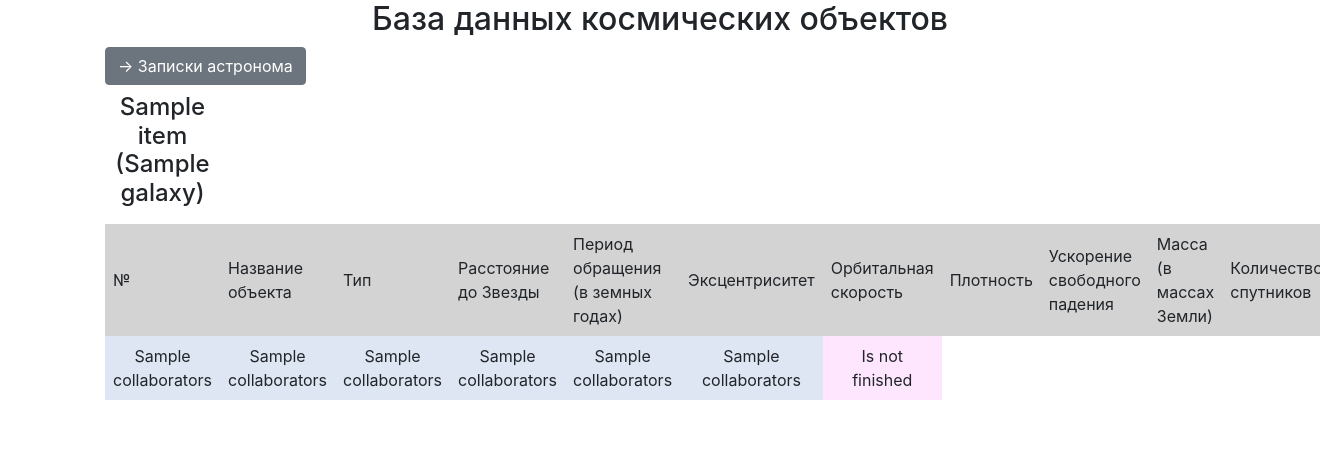
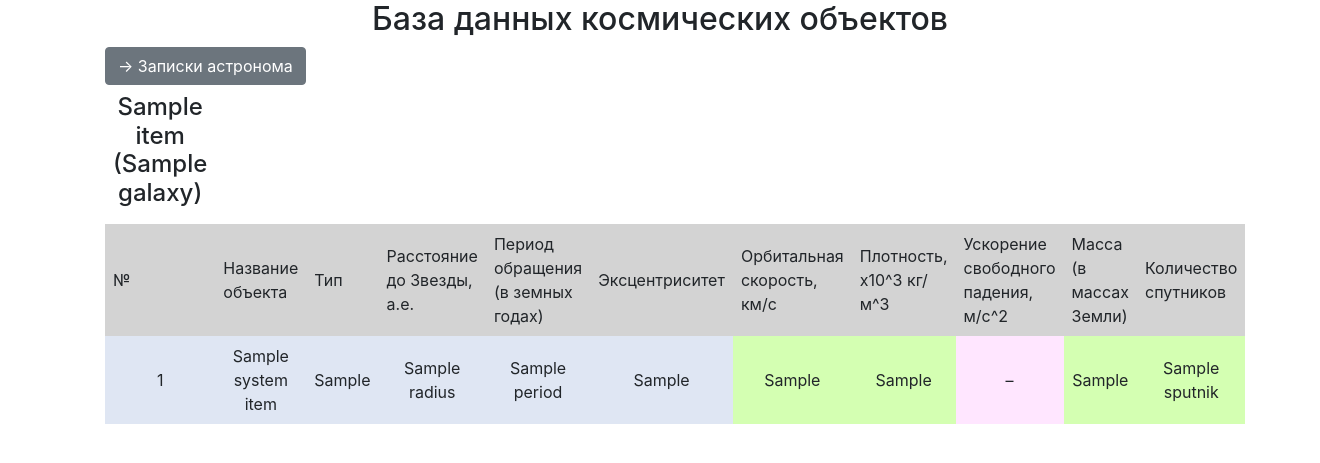
Before and after one commit to HeraldOfWar/astro-project, a Flask app: template templates/data_page.html in a window 1320 px wide. Shown: the part 72-535 px from the top of the page. Run offline with Flask 2, Linux system fonts and the light colour scheme; the template is opened without the code that fills it: most values are stand-ins (such as "Sample title", 1, 10 or a date in 2020); some libraries are stand-ins or nearby versions.

Commit message:
hot_commit_1

```diff
--- a/main.py
+++ b/main.py
@@ -1,9 +1,11 @@
 from flask import Flask, render_template, redirect, make_response, jsonify, abort, request
 from flask_login import LoginManager, login_user, login_required, logout_user, current_user
 from flask_restful import Api
-from data import db_session, user_resources, news_resources, space_object_resources
+from data import db_session, user_resources, news_resources, space_object_resources, space_system_resources
 from data.users import User
 from data.news import News
+from data.space_objects import SpaceObject
+from data.space_systems import SpaceSystem
 from forms.news import NewsForm
 from forms.user import RegisterForm, LoginForm
 
@@ -18,6 +20,8 @@ api.add_resource(news_resources.NewsListResource, '/api/news')
 api.add_resource(news_resources.NewsResource, '/api/news/<int:news_id>')
 api.add_resource(space_object_resources.SpaceObjectsListResource, '/api/space_objects')
 api.add_resource(space_object_resources.SpaceObjectsResource, '/api/space_objects/<int:space_object_id>')
+api.add_resource(space_system_resources.SpaceSystemsListResource, '/api/space_systems')
+api.add_resource(space_system_resources.SpaceSystemsResource, '/api/space_systems/<int:space_system_id>')
 
 
 def main():
@@ -52,7 +56,9 @@ def main_page():
 
 @app.route("/database")
 def data_page():
-    return render_template("data_page.html", title="База данных")
+    db_sess = db_session.create_session()
+    systems = db_sess.query(SpaceSystem).all()
+    return render_template("data_page.html", title="База данных", systems=systems)
 
 
 @app.route('/register', methods=['GET', 'POST'])
--- a/templates/data_page.html
+++ b/templates/data_page.html
@@ -15,72 +15,93 @@
         <td style="background-color: #D3D3D3">№</td>
         <td style="background-color: #D3D3D3">Название объекта</td>
         <td style="background-color: #D3D3D3">Тип</td>
-        <td style="background-color: #D3D3D3">Расстояние до Звезды</td>
+        <td style="background-color: #D3D3D3">Расстояние до Звезды, а.е.</td>
         <td style="background-color: #D3D3D3">Период обращения (в земных годах)</td>
         <td style="background-color: #D3D3D3">Эксцентриситет</td>
-        <td style="background-color: #D3D3D3">Орбитальная скорость</td>
-        <td style="background-color: #D3D3D3">Плотность</td>
-        <td style="background-color: #D3D3D3">Ускорение свободного падения</td>
+        <td style="background-color: #D3D3D3">Орбитальная скорость, км/с</td>
+        <td style="background-color: #D3D3D3">Плотность, x10^3 кг/м^3</td>
+        <td style="background-color: #D3D3D3">Ускорение свободного падения, м/с^2</td>
         <td style="background-color: #D3D3D3">Масса (в массах Земли)</td>
         <td style="background-color: #D3D3D3">Количество спутников</td>
     </tr>
     {% for system_item in item.space_objects%}
         <tr>
-            {% if system_item.collaborators%}
             <td style="background-color: #dfe6f3">
-                <center>{{item.collaborators}}</center>
+                <center>{{system_item.id}}</center>
+            </td>
+            <td style="background-color: #dfe6f3">
+                <center>{{system_item.name}}</center>
+            </td>
+            <td style="background-color: #dfe6f3">
+                <center>{{system_item.space_type}}</center>
+            </td>
+            {% if system_item.radius%}
+            <td style="background-color: #dfe6f3">
+                <center>{{system_item.radius}}</center>
             </td>
             {% else %}
             <td style="background-color: #dfe6f3">
-                <center>-</center></td>
+                <center>–</center></td>
             {% endif %}
-            {% if system_item.collaborators%}
+            {% if system_item.period%}
             <td style="background-color: #dfe6f3">
-                <center>{{item.collaborators}}</center>
+                <center>{{system_item.period}}</center>
             </td>
             {% else %}
             <td style="background-color: #dfe6f3">
-                <center>-</center></td>
+                <center>–</center></td>
             {% endif %}
-            {% if system_item.collaborators%}
+            {% if system_item.ex%}
             <td style="background-color: #dfe6f3">
-                <center>{{item.collaborators}}</center>
+                <center>{{system_item.ex}}</center>
             </td>
             {% else %}
             <td style="background-color: #dfe6f3">
-                <center>-</center></td>
+                <center>–</center></td>
             {% endif %}
-            {% if system_item.collaborators%}
-            <td style="background-color: #dfe6f3">
-                <center>{{item.collaborators}}</center>
-            </td>
-            {% else %}
-            <td style="background-color: #dfe6f3">
-                <center>-</center></td>
-            {% endif %}
-            {% if item.collaborators%}
-            <td style="background-color: #dfe6f3">
-                <center>{{item.collaborators}}</center>
-            </td>
-            {% else %}
-            <td style="background-color: #dfe6f3">
-                <center>-</center></td>
-            {% endif %}
-            {% if system_item.collaborators%}
-            <td style="background-color: #dfe6f3">
-                <center>{{item.collaborators}}</center>
-            </td>
-            {% else %}
-            <td style="background-color: #dfe6f3">
-                <center>-</center></td>
-            {% endif %}
-            {% if item.is_finished%}
+            {% if system_item.v%}
             <td style="background-color: #d4ffb2">
-                <center>Finished</center>
+                <center>{{system_item.v}}</center>
             </td>
             {% else %}
             <td style="background-color: #ffe6ff">
-                <center>Is not finished</center>
+                <center>–</center>
+            </td>
+            {% endif %}
+            {% if system_item.p%}
+            <td style="background-color: #d4ffb2">
+                <center>{{system_item.p}}</center>
+            </td>
+            {% else %}
+            <td style="background-color: #ffe6ff">
+                <center>–</center>
+            </td>
+            {% endif %}
+            {% if system_item.g%}
+            <td style="background-color: #d4ffb2">
+                <center>{{system_item.g}}</center>
+            </td>
+            {% else %}
+            <td style="background-color: #ffe6ff">
+                <center>–</center>
+            </td>
+            {% endif %}
+            {% if system_item.m%}
+            <td style="background-color: #d4ffb2">
+                <center>{{system_item.m}}</center>
+            </td>
+            {% else %}
+            <td style="background-color: #ffe6ff">
+                <center>–</center>
+            </td>
+            {% endif %}
+            {% if system_item.sputnik%}
+            <td style="background-color: #d4ffb2">
+                <center>{{system_item.sputnik}}</center>
+            </td>
+            {% else %}
+            <td style="background-color: #ffe6ff">
+                <center>–</center>
             </td>
             {% endif %}
         </tr>
@@ -89,11 +110,11 @@
         <td>
         {% if current_user.is_authenticated and (current_user == item.user or current_user.id == 1) %}
         <div>
-            <a href="/jobs/{{ item.id }}" class="btn btn-warning">
-                Edit Job
+            <a href="/add_space_object/{{ item.id }}" class="btn btn-warning">
+                Add space object
             </a>
-            <a href="/job_delete/{{ item.id }}" class="btn btn-danger">
-                Delete Job
+            <a href="/edit_space_system/{{ item.id }}" class="btn btn-warning">
+                Edit system
             </a>
         </div>
         {% endif %}
```
Also changed, not shown: forms/system.py (added, +10 -0 lines), forms/space_object.py (added).
